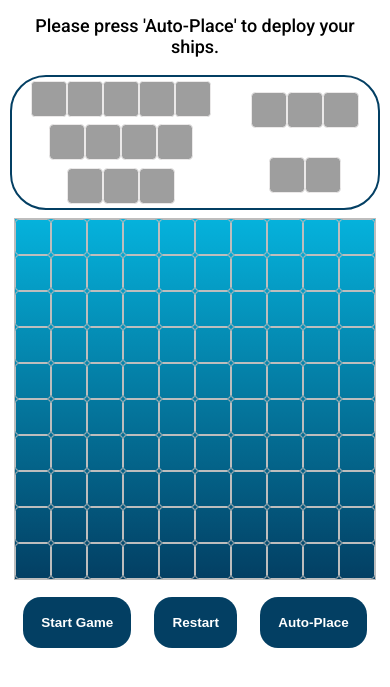
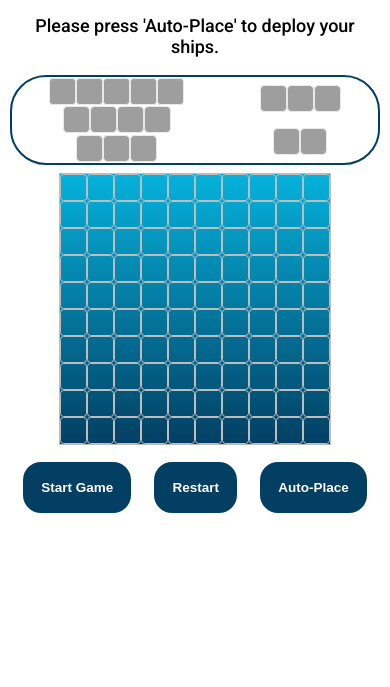
Before and after one commit to cam71101/BattleShips, a website built with webpack: page dist/index.html in a window 390 px wide. Shown: the part 111-798 px from the top of the page. Built offline with nearby package versions, Linux system fonts and the light colour scheme.

Commit message:
Adjusted responsive design

```diff
--- a/src/sass/style.scss
+++ b/src/sass/style.scss
@@ -121,6 +121,8 @@ body {
           @include respond(phone) {
             order: 3;
             margin-top: 2rem;
+            width: 30rem;
+            height: 30rem;
           }
 
           & > * {
@@ -150,6 +152,8 @@ body {
           align-items: center;
           @include respond(phone) {
             order: 1;
+            width: 30rem;
+            height: 30rem;
           }
           & > * {
             width: 10%;
@@ -175,6 +179,8 @@ body {
           background: $indigo-dye;
           @include respond(phone) {
             margin-right: 0;
+            width: 17rem;
+            height: 17rem;
           }
         }
       }
@@ -224,7 +230,7 @@ body {
 
   @include respond(phone) {
     order: 2;
-    margin-left: 0;
+    margin-left: 1rem;
   }
 
   &__text {
@@ -266,7 +272,7 @@ body {
   margin-right: 3rem;
   @include respond(phone) {
     width: 95%;
-    height: 15rem;
+    height: 10rem;
     flex-wrap: wrap;
     margin-bottom: 1rem;
     margin-right: 0;
@@ -299,6 +305,10 @@ body {
     & > * {
       height: 4rem;
     }
+  }
+  @include respond(phone) {
+    width: 15rem;
+    height: 3rem;
   }
 }
 
@@ -335,6 +345,10 @@ body {
       height: 4rem;
     }
   }
+  @include respond(phone) {
+    width: 12rem;
+    height: 3rem;
+  }
 
   //
 }
@@ -365,6 +379,10 @@ body {
       height: 4rem;
     }
   }
+  @include respond(phone) {
+    width: 9rem;
+    height: 3rem;
+  }
 }
 
 .submarine {
@@ -391,6 +409,10 @@ body {
     & > * {
       width: 4rem;
     }
+  }
+  @include respond(phone) {
+    width: 9rem;
+    height: 3rem;
   }
 }
 
@@ -419,6 +441,10 @@ body {
     & > * {
       height: 4rem;
     }
+  }
+  @include respond(phone) {
+    width: 6rem;
+    height: 3rem;
   }
 }
 
```
